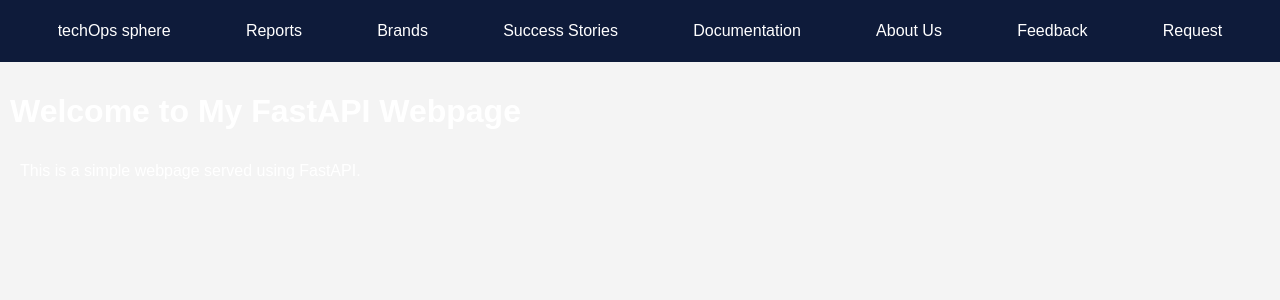
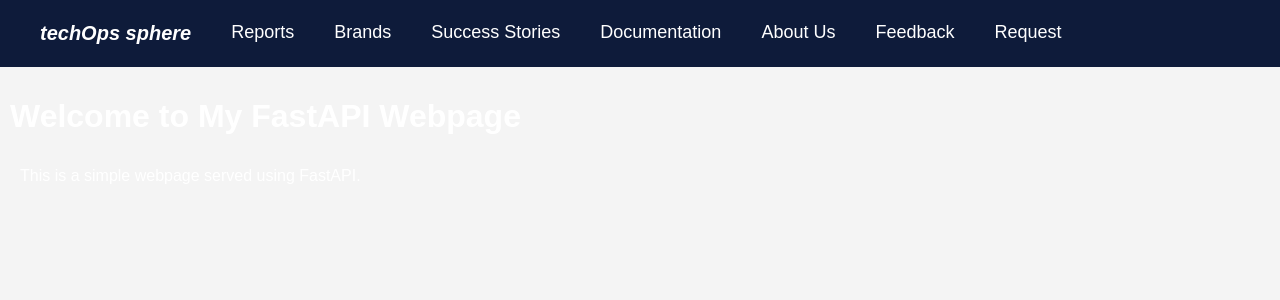
Before and after one commit to harshalraut23/topspheredev, a FastAPI app: page / in a window 1280 px wide. Shown: the top 300 px of the page. Run offline with FastAPI, Linux system fonts and the light colour scheme.

Commit message:
commit hover affect changes

```diff
--- a/static/styles.css
+++ b/static/styles.css
@@ -12,7 +12,8 @@ body {
     background-color: #0E1B3A;
     overflow: hidden;
     padding: 10px 20px;
-    justify-content: space-around;
+    justify-content: flex-start;
+    font-size: 18px;   /* Increase the text size */
 }
 
 .navbar a {
@@ -31,7 +32,16 @@ body {
 
 .navbar a.active {
     color: white;
+    font-size: 20px;   /* Increase the text size */
+    font-weight: bold; /* Make the text bold */
+    font-style: italic; /* Make the text italic */
 }
+
+.navbar a.active:hover {
+    background-color: transparent; /* No background color change on hover */
+    color: white; /* Keep the text color white */
+}
+
 
 h1 {
     padding: 10px;
```
